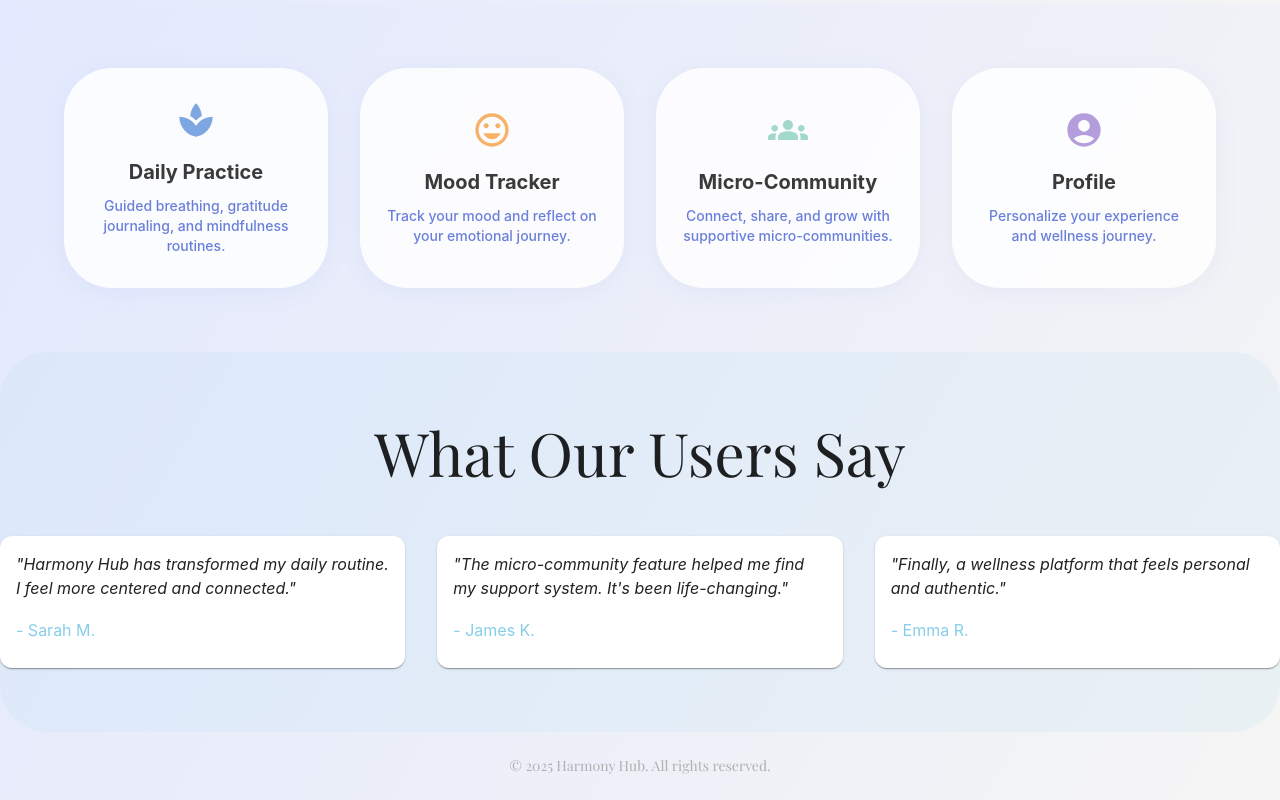
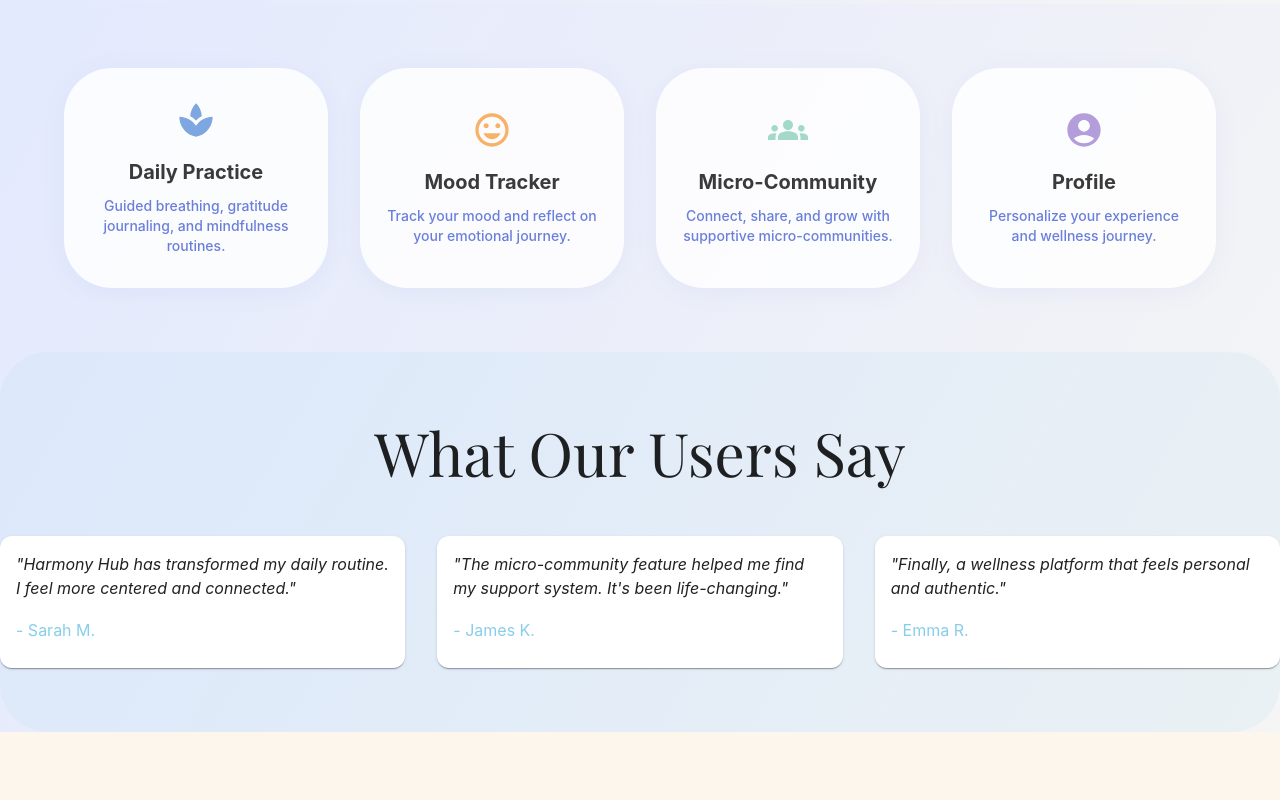
Before and after one commit to Dagmawi2000/Harmony-Hub, a React (Create React App) app: page / in a window 1280 px wide. Shown: the part 456-1256 px from the top of the page. After the commit the page ends 1188 px from the top, so only its background shows below. Built offline with nearby package versions, Linux system fonts and the light colour scheme; no server answers; the HTML template or start-up script is replaced by a standard one.

Commit message:
Update Landing.js

```diff
--- a/src/pages/Landing.js
+++ b/src/pages/Landing.js
@@ -322,19 +322,6 @@ function Landing() {
           ))}
         </Grid>
       </Box>
-
-      {/* Footer */}
-      <Box sx={{ mt: 'auto', py: 3, bgcolor: 'transparent', textAlign: 'center' }}>
-        <motion.div
-          initial={{ opacity: 0 }}
-          animate={{ opacity: 1 }}
-          transition={{ duration: 1.2, delay: 0.5 }}
-        >
-          <Typography variant="body2" sx={{ color: '#b0b0b0', fontFamily: 'Playfair Display' }}>
-            © {new Date().getFullYear()} Harmony Hub. All rights reserved.
-          </Typography>
-        </motion.div>
-      </Box>
     </Box>
   );
 }
```
